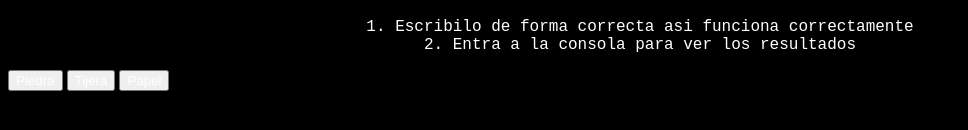
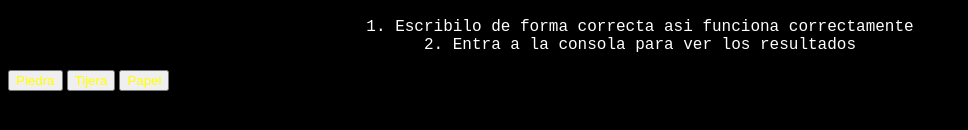
Before and after one commit to Augusto-Arg/PiedraPapelTijera, a plain HTML site: page index.html in a window 1280 px wide. Shown: the part 362-492 px from the top of the page, without its empty margins (0-968 px from the left). Drawn offline with Linux system fonts and the light colour scheme.

Commit message:
cambio color boton

```diff
--- a/index.html
+++ b/index.html
@@ -10,9 +10,9 @@
   <h1>elegi piedra papel tijera</h1>
   <p>1. Escribilo de forma correcta asi funciona correctamente <br>
     2. Entra a la consola para ver los resultados  </p>
-    <button id="piedra" style="color: white;">Piedra</button>
-    <button id="tijera" style="color: white;">Tijera</button>
-    <button id="papel" style="color: white;">Papel</button>
+    <button id="piedra" style="color: yellow";>Piedra</button>
+    <button id="tijera" style="color: yellow";>Tijera</button>
+    <button id="papel" style="color: yellow";>Papel</button>
     <div id="resultado"></div>
   <script src="piedrapapeltijera.js"></script>
 </body>
```
